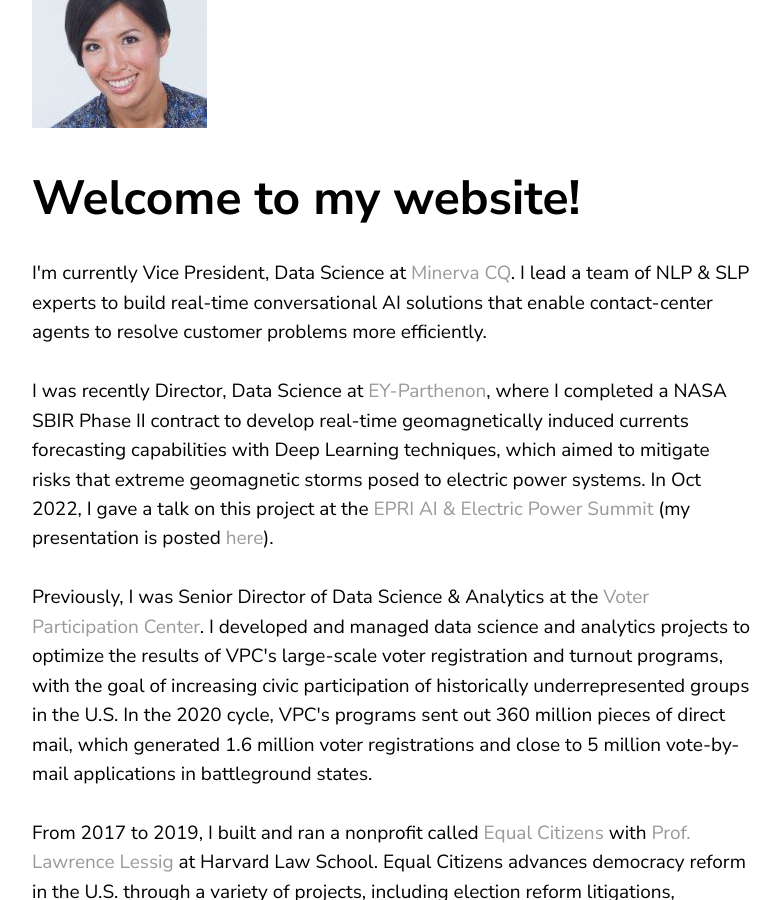
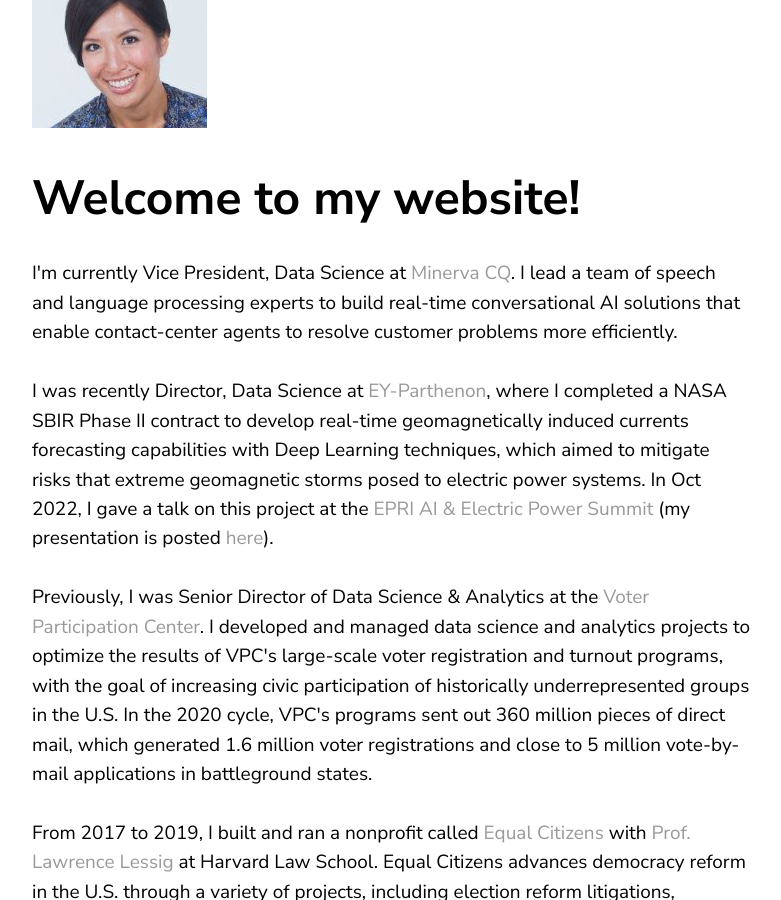
Before and after one commit to phoebetwong/phoebetwong.github.io, a Jekyll site: the page built from index.html, in a window 1280 px wide and 900 px high, scrolled down 472 px. Shown: the whole window, without its empty margins (68-849 px from the left). Built offline with Jekyll 4.4.1, drawn with Linux system fonts in a browser that asks for light colours; a script that is not in the unit is left out.

Commit message:
jsalt v2

```diff
--- a/about.html
+++ b/about.html
@@ -5,7 +5,7 @@
 <div class="blurb">
 	<img src="assets/head2.jpg" alt="Portfolio Picture"  height="175" width="175" class="headerimg">
 	<h1>Welcome to my website!</h1>
-	<p>I'm currently Vice President, Data Science at <a href="https://www.minervacq.com/" target="_blank">Minerva CQ</a>. I lead a team of NLP & SLP experts to build real-time conversational AI solutions that enable contact-center agents to resolve customer problems more efficiently.
+	<p>I'm currently Vice President, Data Science at <a href="https://www.minervacq.com/" target="_blank">Minerva CQ</a>. I lead a team of speech and language processing experts to build real-time conversational AI solutions that enable contact-center agents to resolve customer problems more efficiently.
 		<br><br>
 		I was recently Director, Data Science at <a href="https://www.ey.com/en_gl/strategy/about-ey-parthenon" target="_blank">EY-Parthenon</a>, where I completed a NASA SBIR Phase II contract to develop real-time geomagnetically induced currents forecasting capabilities with Deep Learning techniques, which aimed to mitigate risks that extreme geomagnetic storms posed to electric power systems. In Oct 2022, I gave a talk on this project at the <a href="https://www.aielectricpower.com/" target="_blank">EPRI AI & Electric Power Summit</a> (my presentation is posted <a href="https://www.linkedin.com/feed/update/urn:li:activity:6985728300673368065/" target="_blank">here</a>).
 		<br><br>
--- a/index.html
+++ b/index.html
@@ -5,7 +5,7 @@
 <div class="blurb">
 	<img src="assets/head2.jpg" alt="Portfolio Picture"  height="175" width="175" class="headerimg">
 	<h1>Welcome to my website!</h1>
-	<p>I'm currently Vice President, Data Science at <a href="https://www.minervacq.com/" target="_blank">Minerva CQ</a>. I lead a team of NLP & SLP experts to build real-time conversational AI solutions that enable contact-center agents to resolve customer problems more efficiently.
+	<p>I'm currently Vice President, Data Science at <a href="https://www.minervacq.com/" target="_blank">Minerva CQ</a>. I lead a team of speech and language processing experts to build real-time conversational AI solutions that enable contact-center agents to resolve customer problems more efficiently.
 		<br><br>
 		I was recently Director, Data Science at <a href="https://www.ey.com/en_gl/strategy/about-ey-parthenon" target="_blank">EY-Parthenon</a>, where I completed a NASA SBIR Phase II contract to develop real-time geomagnetically induced currents forecasting capabilities with Deep Learning techniques, which aimed to mitigate risks that extreme geomagnetic storms posed to electric power systems. In Oct 2022, I gave a talk on this project at the <a href="https://www.aielectricpower.com/" target="_blank">EPRI AI & Electric Power Summit</a> (my presentation is posted <a href="https://www.linkedin.com/feed/update/urn:li:activity:6985728300673368065/" target="_blank">here</a>).
 		<br><br>
```
Also changed, not shown: resume.md (line endings or trailing spaces).
